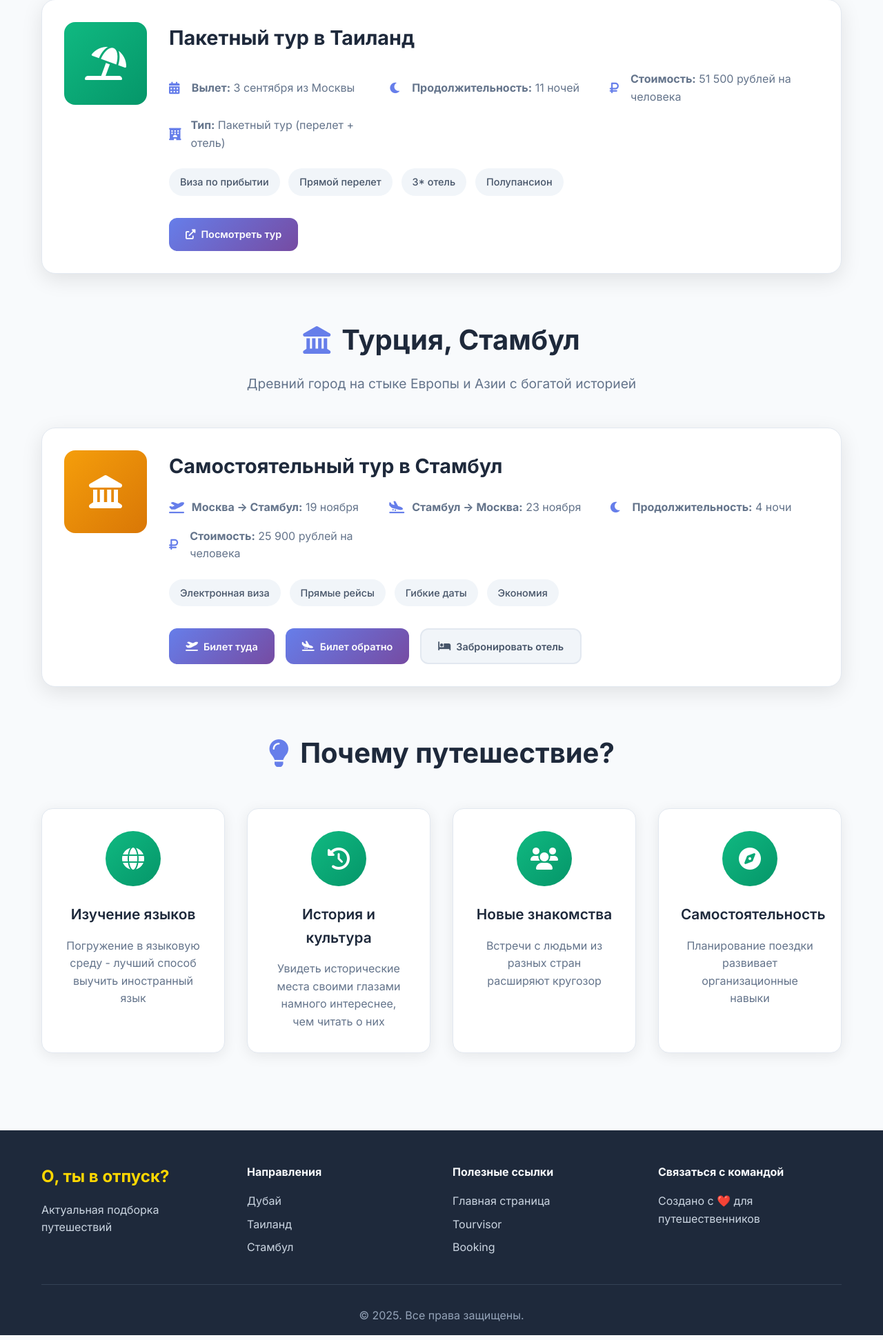
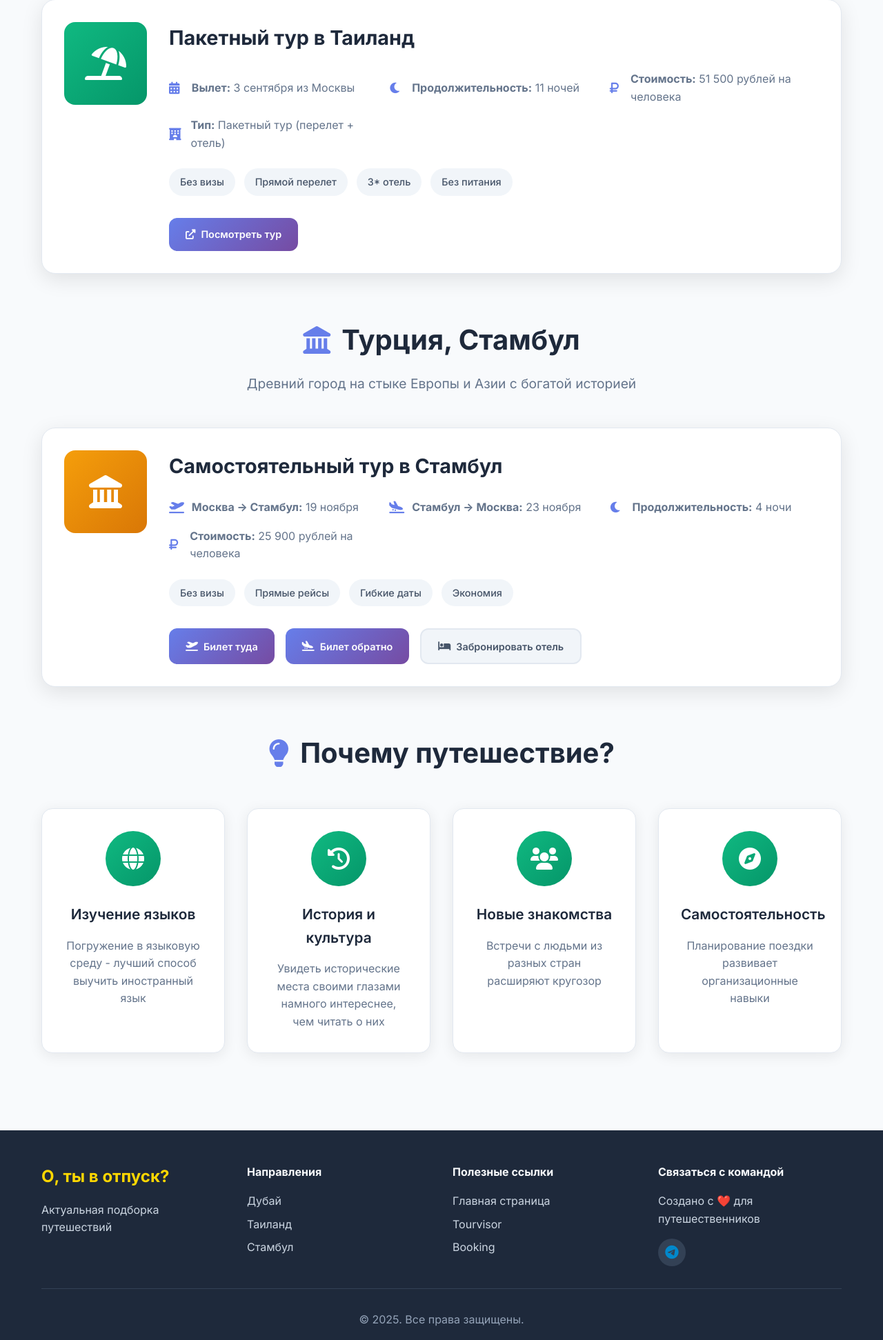
Before and after one commit to ootpusk/travel-tools, a website: page actual-tours.html in a window 1280 px wide. Shown: the part 1392-3335 px from the top of the page at 69% size. Drawn offline with Linux system fonts and the light colour scheme.

Commit message:
Add files via upload

```diff
--- a/actual-tours.html
+++ b/actual-tours.html
@@ -120,10 +120,10 @@
                             </div>
                         </div>
                         <div class="trip-features">
-                            <span class="feature">Виза по прибытии</span>
+                            <span class="feature">Без визы</span>
                             <span class="feature">Прямой перелет</span>
                             <span class="feature">3* отель</span>
-                            <span class="feature">Полупансион</span>
+                            <span class="feature">Без питания</span>
                         </div>
                         <div class="trip-actions">
                             <a href="https://tourvisor.ru/t/5699531768#tvtourid=5699531768" target="_blank" rel="noopener noreferrer" class="btn btn-primary">
@@ -166,7 +166,7 @@
                             </div>
                         </div>
                         <div class="trip-features">
-                            <span class="feature">Электронная виза</span>
+                            <span class="feature">Без визы</span>
                             <span class="feature">Прямые рейсы</span>
                             <span class="feature">Гибкие даты</span>
                             <span class="feature">Экономия</span>
@@ -255,6 +255,11 @@
                 <div class="footer-section">
                     <h4>Связаться с командой</h4>
                     <p>Создано с ❤️ для путешественников</p>
+                    <div class="social-links">
+                        <a href="https://t.me/ootpusk" target="_blank" rel="noopener noreferrer" class="social-link">
+                            <i class="fab fa-telegram"></i>
+                        </a>
+                    </div>
                 </div>
             </div>
             <div class="footer-bottom">
--- a/styles.css
+++ b/styles.css
@@ -677,6 +677,36 @@ body {
     line-height: 1.6;
 }
 
+/* Social Links */
+.social-links {
+    margin-top: 15px;
+}
+
+.social-link {
+    display: inline-flex;
+    align-items: center;
+    justify-content: center;
+    color: #fff;
+    text-decoration: none;
+    padding: 12px;
+    background: rgba(255, 255, 255, 0.1);
+    border-radius: 50%;
+    transition: all 0.3s ease;
+    width: 44px;
+    height: 44px;
+}
+
+.social-link:hover {
+    background: rgba(255, 255, 255, 0.2);
+    transform: translateY(-2px);
+    color: #fff;
+}
+
+.social-link i {
+    font-size: 20px;
+    color: #0088cc;
+}
+
 /* Footer */
 .footer {
     background: #1e293b;
@@ -995,6 +1025,20 @@ body {
     .footer-section h4 {
         font-size: 1.1rem;
     }
+
+    .social-links {
+        margin-top: 10px;
+    }
+
+    .social-link {
+        padding: 10px;
+        width: 40px;
+        height: 40px;
+    }
+
+    .social-link i {
+        font-size: 18px;
+    }
 }
 
 @media (max-width: 480px) {
```
Also changed, not shown: apps.html (+3 -5 lines), index.html (+6 -1 lines).
